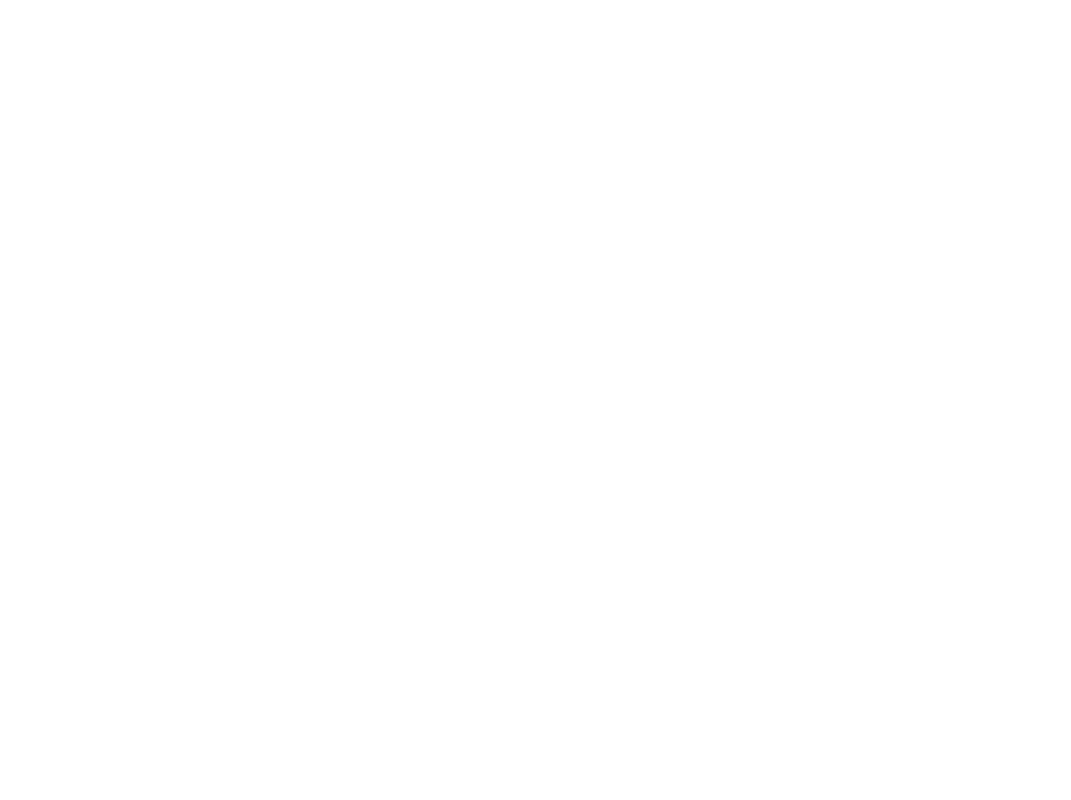
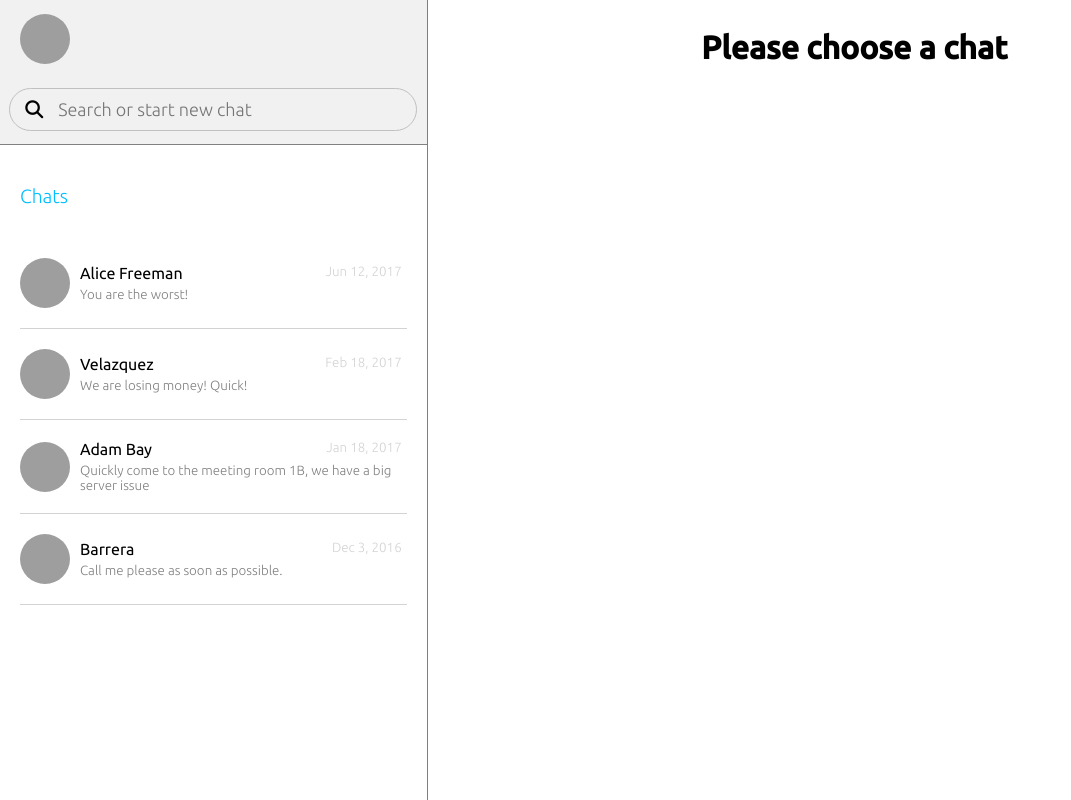
Before and after one commit to romanhryts/messager-react, a plain HTML site: page index.html in a window 1280 px wide. Shown: the whole page, without its empty margins (0-1071 px from the left). Drawn offline with Linux system fonts and the light colour scheme; the site is published under a folder, as on GitHub Pages, so addresses that start at the root find nothing; grey boxes are pictures that could not be loaded.

```diff
--- a/index.html
+++ b/index.html
@@ -1 +1 @@
-<!doctype html><html lang="en"><head><meta charset="utf-8"/><link rel="icon" href="/favicon.ico"/><meta name="viewport" content="width=device-width,initial-scale=1"/><meta name="theme-color" content="#000000"/><meta name="description" content="Web site created using create-react-app"/><link rel="stylesheet" href="https://cdnjs.cloudflare.com/ajax/libs/font-awesome/6.1.2/css/all.min.css" integrity="sha512-1sCRPdkRXhBV2PBLUdRb4tMg1w2YPf37qatUFeS7zlBy7jJI8Lf4VHwWfZZfpXtYSLy85pkm9GaYVYMfw5BC1A==" crossorigin="anonymous" referrerpolicy="no-referrer"/><title>React App</title><script src="https://accounts.google.com/gsi/client" async defer="defer"></script><script defer="defer" src="/static/js/main.9665a7b3.js"></script><link href="/static/css/main.f5448f9c.css" rel="stylesheet"></head><body><noscript>You need to enable JavaScript to run this app.</noscript><div id="root"></div></body></html>
+<!doctype html><html lang="en"><head><meta charset="utf-8"/><link rel="icon" href="./favicon.ico"/><meta name="viewport" content="width=device-width,initial-scale=1"/><meta name="theme-color" content="#000000"/><meta name="description" content="Web site created using create-react-app"/><link rel="stylesheet" href="https://cdnjs.cloudflare.com/ajax/libs/font-awesome/6.1.2/css/all.min.css" integrity="sha512-1sCRPdkRXhBV2PBLUdRb4tMg1w2YPf37qatUFeS7zlBy7jJI8Lf4VHwWfZZfpXtYSLy85pkm9GaYVYMfw5BC1A==" crossorigin="anonymous" referrerpolicy="no-referrer"/><title>React App</title><script src="https://accounts.google.com/gsi/client" async defer="defer"></script><script defer="defer" src="./static/js/main.9665a7b3.js"></script><link href="./static/css/main.f5448f9c.css" rel="stylesheet"></head><body><noscript>You need to enable JavaScript to run this app.</noscript><div id="root"></div></body></html>
```
